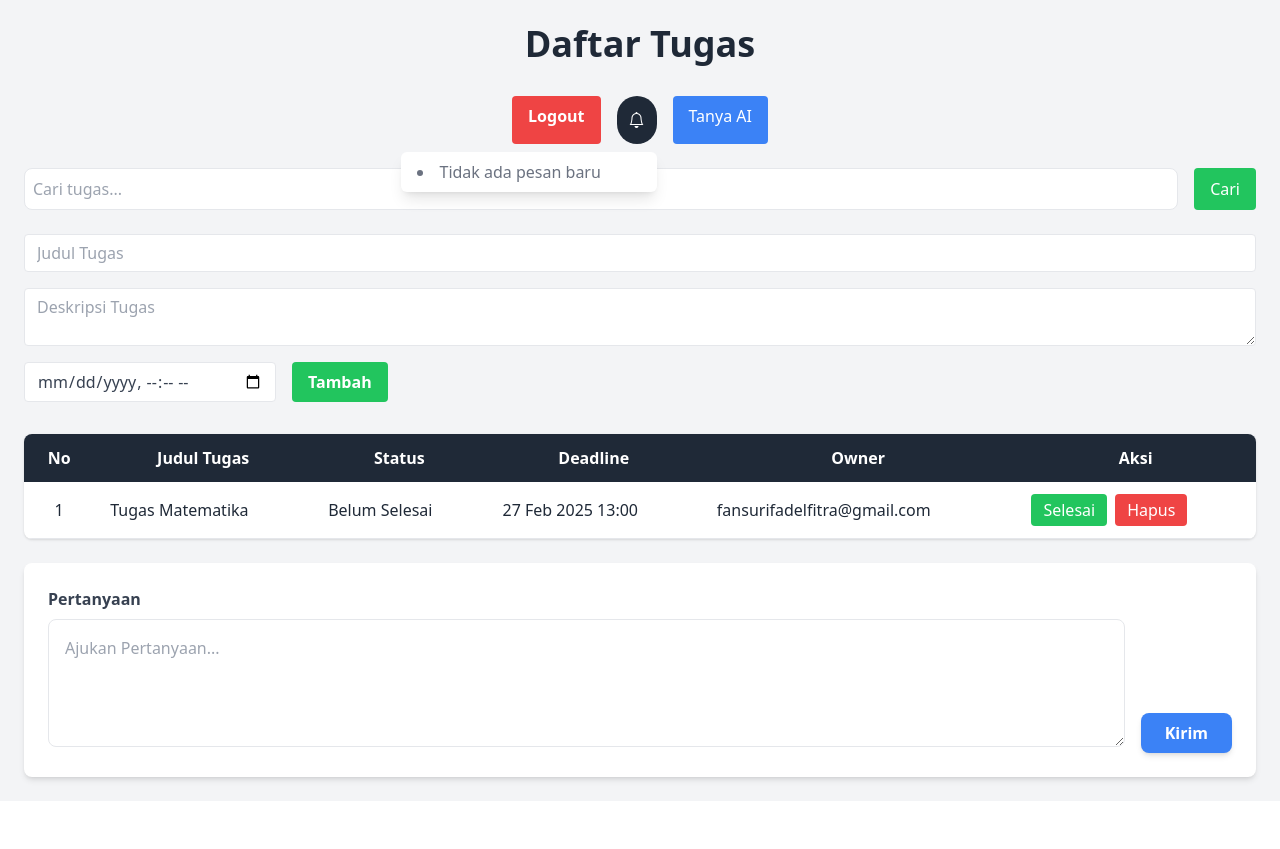
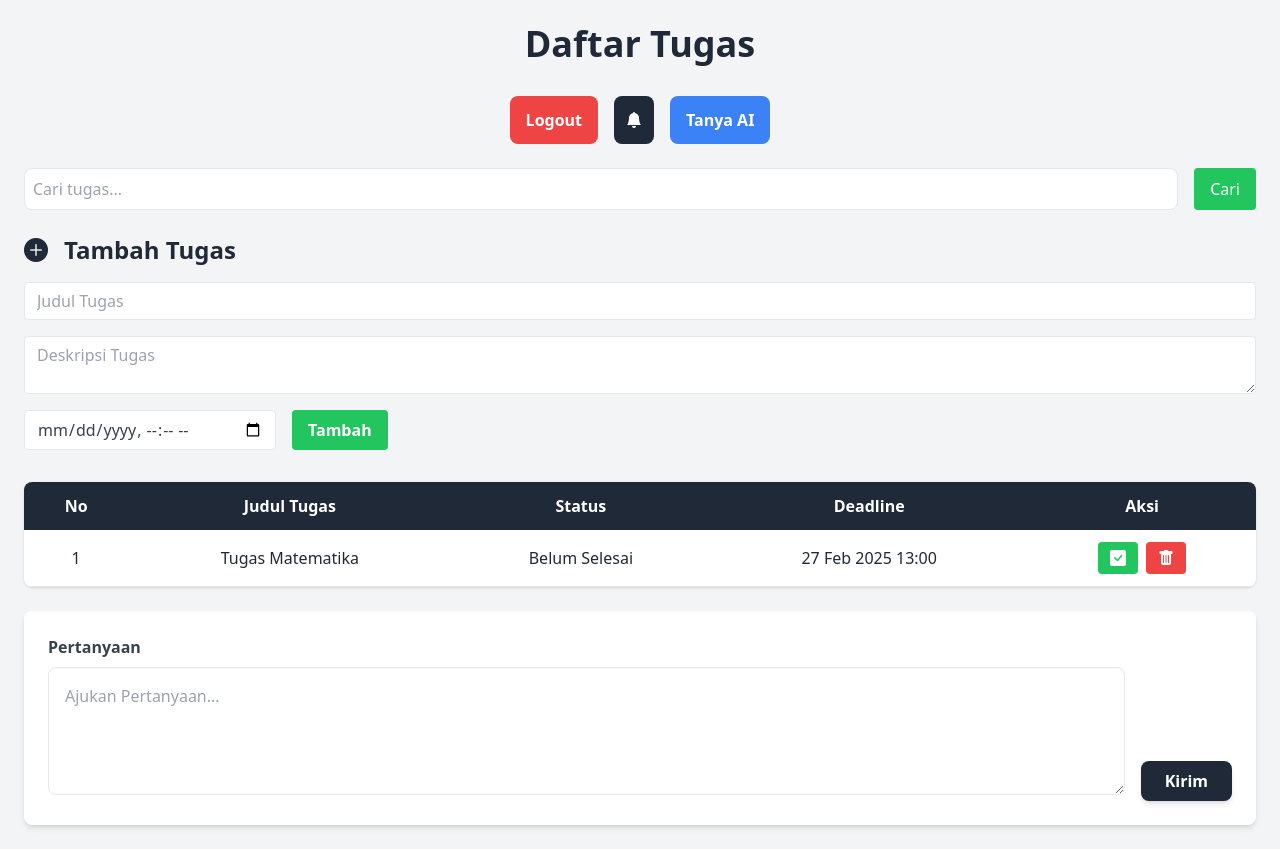
Before and after one commit to fadelfitrah/Django-jing, a Django app: page /ask/ in a window 1280 px wide. Before the commit the page ends 786 px from the top, so only its background shows below. Run offline with Django 4.2, Linux system fonts and the light colour scheme; a user stored in the database is signed in; data comes from the database, SQL or seed files in the repository; both versions use the stored data as it was after the commit; some libraries are stand-ins or nearby versions.

Commit message:
Perbaikan tampilan

```diff
--- a/tasks/templates/tasks/ask.html
+++ b/tasks/templates/tasks/ask.html
@@ -12,7 +12,7 @@
                   name="question"></textarea>
     </div>
     <div class="w-full md:w-auto self-end">
-        <button class="bg-blue-500 hover:bg-blue-600 text-white font-bold py-2 px-6 rounded-lg shadow-md transition duration-300 ease-in-out w-full md:w-auto"
+        <button class="bg-gray-800 hover:bg-gray-600 text-white font-bold py-2 px-6 rounded-lg shadow-md transition duration-300 ease-in-out w-full md:w-auto"
                 type="submit">
             Kirim
         </button>
--- a/tasks/templates/tasks/base.html
+++ b/tasks/templates/tasks/base.html
@@ -23,9 +23,7 @@
     <script src="https://cdn.jsdelivr.net/npm/bootstrap@5.1.3/dist/js/bootstrap.bundle.min.js"></script>
     <script src="https://code.jquery.com/jquery-3.6.0.min.js"></script>
 </head>
-<body class="bg-gray-100 text-gray-800">
-    <div class="container w-300">
+<body class="bg-gray-100 text-gray-800 w-full min-w-full">
         {% block content %}{% endblock %}
-    </div>
 </body>
 </html>
--- a/tasks/templates/tasks/index.html
+++ b/tasks/templates/tasks/index.html
@@ -6,11 +6,11 @@
     <div class="container mx-auto p-6">
         <h1 class="text-4xl font-bold text-center mb-8">Daftar Tugas</h1>
         <div class="flex gap-4 justify-center mb-6">
-            <a href="{% url 'logout' %}" class="bg-red-500 hover:bg-red-600 text-white font-bold py-2 px-4 rounded">Logout</a>
+            <a href="{% url 'logout' %}" class="flex items-center bg-red-500 hover:bg-red-600 text-white font-bold py-2 px-4 rounded-lg">Logout</a>
             <div class="relative">
 
-                <button id="notifBtn" class="bg-gray-800 text-white rounded-full p-3 relative focus:outline-none">
-                    <i class="bi bi-bell"></i>
+                <button id="notifBtn" class="bg-gray-800 text-white rounded-lg p-3 relative focus:outline-none hover:bg-gray-600">
+                    <i class="bi bi-bell-fill"></i>
                     {% if messages %}
                     <span class="absolute -top-1 -right-1 bg-red-600 text-white text-xs font-bold rounded-full h-5 w-5 flex items-center justify-center">
                         {{ messages|length }}
@@ -18,10 +18,10 @@
                     {% endif %}
                 </button>
 
-                <div class="absolute overflow-hidden right-0 mt-2 w-64 bg-white shadow-lg rounded-md z-10">
+                <div id="notifDropdown" class="absolute overflow-hidden right-0 hidden mt-2 w-96 bg-white shadow-lg rounded-md z-10">
                     {% if messages %}
                         {% for message in messages %}
-                            <div id="notifDropdown" class="border-b hidden border-gray-200 px-4 py-2 text-sm text-gray-600">
+                            <div class="border-b border-gray-200 px-4 py-2 text-sm text-gray-800">
                                 <i class="bi bi-exclamation-circle-fill text-yellow-500 mr-2"></i>{{ message }}
                             </div>
                         {% endfor %}
@@ -30,7 +30,7 @@
                     {% endif %}
                 </div>
             </div>
-            <a class="bg-blue-500 hover:bg-blue-600 text-white py-2 px-4 rounded" href="{% url 'ask_ai' %}">Tanya AI</a>
+            <a class="flex items-center bg-blue-500 hover:bg-blue-600 text-white font-bold py-2 px-4 rounded-lg" href="{% url 'ask_ai' %}">Tanya AI</a>
         </div>
 
         <form method="GET" action="{% url 'index' %}" class="flex gap-4 mb-6">
@@ -38,11 +38,17 @@
             <button type="submit" class="bg-green-500 hover:bg-green-600 text-white py-2 px-4 rounded">Cari</button>
         </form>
 
+        <h3 class="flex gap-4 px-auto items-center text-gray-800 my-4 text-start text-2xl font-bold">
+            <i class="bi bi-plus-circle-fill"></i> Tambah Tugas
+        </h3>
         <form action="{% url 'index' %}" method="POST" class="flex flex-wrap gap-4 mb-8">
             {% csrf_token %}
             <input type="text" class="flex-grow border rounded py-2 px-3 text-gray-700 leading-tight focus:outline-none focus:shadow-outline" name="task-title" placeholder="Judul Tugas" required>
+
             <textarea class="w-full border rounded py-2 px-3 text-gray-700 leading-tight focus:outline-none focus:shadow-outline" name="task-desc" placeholder="Deskripsi Tugas" rows="2"></textarea>
+
             <input type="datetime-local" class="border rounded py-2 px-3 text-gray-700 leading-tight focus:outline-none focus:shadow-outline" name="task-deadline">
+
             <button type="submit" class="bg-green-500 hover:bg-green-600 text-white font-bold py-2 px-4 rounded flex items-center">Tambah</button>
         </form>
 
@@ -53,7 +59,6 @@
                     <th class="py-3 px-4">Judul Tugas</th>
                     <th class="py-3 px-4">Status</th>
                     <th class="py-3 px-4">Deadline</th>
-                    <th class="py-3 px-4">Owner</th>
                     <th class="py-3 px-4">Aksi</th>
                 </tr>
             </thead>
@@ -61,20 +66,23 @@
                 {% for task in tasks %}
                 <tr class="border-b">
                     <td class="py-3 px-4 text-center">{{ forloop.counter }}</td>
-                    <td class="py-3 px-4">{{ task.title }}</td>
-                    <td class="py-3 px-4">{{ task.completed|yesno:"Selesai,Belum Selesai" }}</td>
-                    <td class="py-3 px-4">{{ task.deadline|date:"d M Y H:i" }}</td>
-                    <td class="py-3 px-4">{{ task.owner }}</td>
-                    <td class="py-3 px-4 flex gap-2">
+                    <td class="py-3 px-4 text-center">{{ task.title }}</td>
+                    <td class="py-3 px-4 text-center">{{ task.completed|yesno:"Selesai,Belum Selesai" }}</td>
+                    <td class="py-3 px-4 text-center">{{ task.deadline|date:"d M Y H:i" }}</td>
+                    <td class="py-3 px-4 flex justify-center gap-2">
                         {% if not task.completed %}
                         <form method="POST" action="{% url 'edit_task' task.id %}">
                             {% csrf_token %}
-                            <button type="submit" class="bg-green-500 hover:bg-green-600 text-white py-1 px-3 rounded">Selesai</button>
+                            <button type="submit" class="bg-green-500 hover:bg-green-600 text-white py-1 px-3 rounded">
+                                <i class="bi bi-check-square-fill"></i>
+                            </button>
                         </form>
                         {% endif %}
                         <form method="POST" action="{% url 'delete_task' task.id %}">
                             {% csrf_token %}
-                            <button type="submit" class="bg-red-500 hover:bg-red-600 text-white py-1 px-3 rounded">Hapus</button>
+                            <button type="submit" class="bg-red-500 hover:bg-red-600 text-white py-1 px-3 rounded">
+                                <i class="bi bi-trash-fill"></i>
+                            </button>
                         </form>
                     </td>
                 </tr>
--- a/tasks/views.py
+++ b/tasks/views.py
@@ -18,7 +18,7 @@ def index(request):
 
     query = request.GET.get('search')
     if query:
-        tasks = Task.objects.filter(title__icontains=query)
+        tasks = Task.objects.filter(title__icontains=query, owner=request.user)
     else:
         tasks = Task.objects.filter(owner=request.user)
 
```
Also changed, not shown: tasks/templates/tasks/login.html (+11 -11 lines), tasks/templates/tasks/register.html (+14 -14 lines), tasks/templates/tasks/result.html (+4 -4 lines), db.sqlite3.
